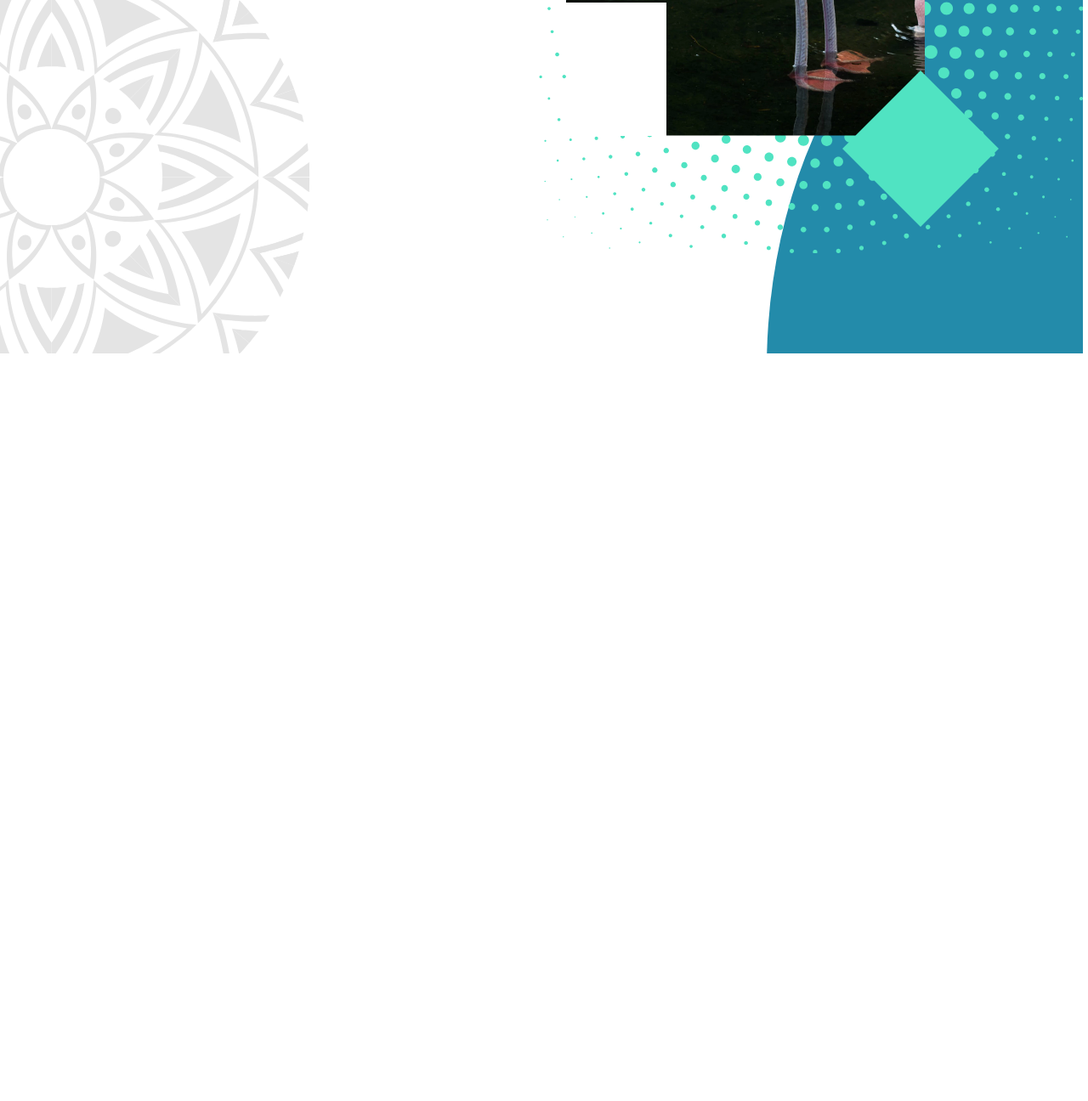
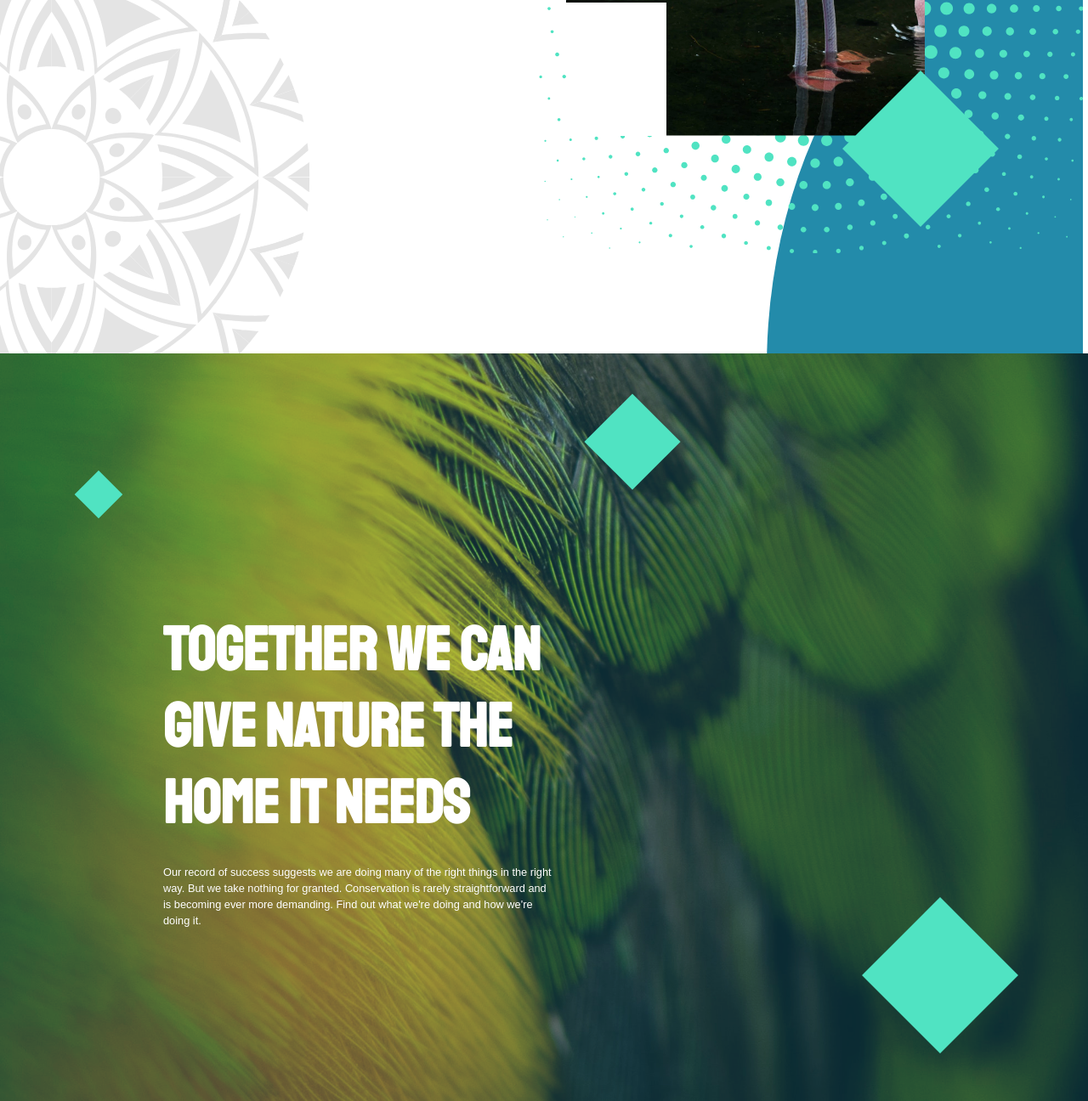
Before and after one commit to gkortsit/parrots, a website: page index2.html in a window 1280 px wide. Shown: the part 1448-2744 px from the top of the page at 85% size. Before the commit the page ends 1864 px from the top, so only its background shows below. Drawn offline with Linux system fonts and the light colour scheme; a web font is replaced by a local one.

Commit message:
finished static layout

```diff
--- a/index2.html
+++ b/index2.html
@@ -40,8 +40,8 @@
         alt="mouse-scroll-off"
         class="mouse-scroll-off"
       />
+      <div class="blue-overlay"></div>
     </div>
-    <div class="blue-overlay"></div>
 
     <!-- MIDDLE SECTION -->
 
@@ -82,13 +82,6 @@
         </div>
         <div class="mixed-items-container">
           <div class="cube5"></div>
-          <div class="flamingo-img-section">
-            <!-- <img
-              src="./assets/flamingo-image.png"
-              alt="flamingo image"
-              class="flamingo-image"
-            /> -->
-          </div>
           <div class="chevron-buttons-group">
             <a href="#" class="chavron-btn">
               <i class="fas fa-chevron-left "></i>
@@ -104,8 +97,30 @@
         </div>
         <div class="mid-circle"></div>
       </div>
-      <!--
-      -->
+    </div>
+
+    <!-- BOT SECTION -->
+
+    <div class="bot-section">
+      <div class="bot-left-side">
+        <div class="cube7"></div>
+        <div class="bot-text-container">
+          <h1 class="bot-header">
+            together we can give nature the home it needs
+          </h1>
+          <p class="bot-paragraph">
+            Our record of success suggests we are doing many of the right things
+            in the right way. But we take nothing for granted. Conservation is
+            rarely straightforward and is becoming ever more demanding. Find out
+            what we're doing and how we're doing it.
+          </p>
+        </div>
+      </div>
+      <div class="bot-right-side">
+        <div class="cube8"></div>
+        <div class="cube9"></div>
+      </div>
+      <div class="blue-overlay-2"></div>
     </div>
   </body>
 </html>
--- a/main2.css
+++ b/main2.css
@@ -1,6 +1,5 @@
 html {
   height: 100%;
-  /* overflow: hidden; */
   overflow-x: hidden;
 }
 
@@ -21,12 +20,13 @@ body {
   grid-template-rows: 33vh 40vh 50vh;
   grid-template-columns: repeat(4, 1fr);
   z-index: -1;
+  position: relative;
 }
 
 .blue-overlay {
   position: absolute;
   top: 0;
-  height: 121.4vh;
+  height: 98.7%;
   width: 100%;
   background-color: rgba(35, 139, 170, 0.3);
   z-index: 0;
@@ -290,7 +290,7 @@ body {
   transform: rotate(45deg);
   z-index: 1;
   margin-top: -8.9%;
-  margin-left: 3.4%;
+  margin-left: 3.5%;
 }
 
 .cube6 {
@@ -303,10 +303,6 @@ body {
   position: relative;
   top: 14.2%;
   left: 14.2%;
-}
-
-.flamingo-img-section {
-  width: 30vw;
 }
 
 .chevron-buttons-group {
@@ -371,3 +367,93 @@ body {
   top: 42%;
   left: 42%;
 }
+
+/* BOTTOM SECTION */
+
+.bot-section {
+  height: 110vh;
+  display: flex;
+  background: url("./assets/photo-1546421568-2e7fbab04133.jpeg") bottom center;
+  background-size: cover;
+  position: relative;
+}
+
+.bot-left-side {
+  width: 50vw;
+  display: flex;
+  flex-direction: column;
+  justify-content: space-around;
+}
+
+.cube7 {
+  height: 40px;
+  width: 40px;
+  background-color: #50e3c2;
+  transform: rotate(45deg);
+  z-index: 1;
+  position: relative;
+  left: 15%;
+  top: 5%;
+}
+
+.bot-text-container {
+  align-self: center;
+  align-self: flex-end;
+  width: 80%;
+  position: relative;
+  bottom: 10%;
+  left: 10%;
+  color: #fff;
+  font-weight: normal;
+  z-index: 1;
+}
+
+.bot-header {
+  font-family: "Staatliches", cursive;
+  font-size: 4.5rem;
+  margin-bottom: 5%;
+}
+
+.bot-paragraph {
+  font-family: "Rambla", sans-serif;
+  font-size: 0.8rem;
+  width: 90%;
+  line-height: 1.5;
+}
+
+.bot-right-side {
+  display: flex;
+  flex-direction: column;
+  justify-content: space-between;
+  width: 50vw;
+}
+
+.cube8 {
+  height: 80px;
+  width: 80px;
+  background-color: #50e3c2;
+  transform: rotate(45deg);
+  z-index: 1;
+  margin-top: 10%;
+  margin-left: 10%;
+}
+
+.cube9 {
+  height: 130px;
+  width: 130px;
+  background-color: #50e3c2;
+  transform: rotate(45deg);
+  z-index: 1;
+  align-self: end;
+  margin-bottom: 13%;
+  margin-right: 17%;
+}
+
+.blue-overlay-2 {
+  position: absolute;
+  top: 0;
+  height: 110vh;
+  width: 100%;
+  background-color: rgba(35, 139, 170, 0.3);
+  z-index: 0;
+}
```
